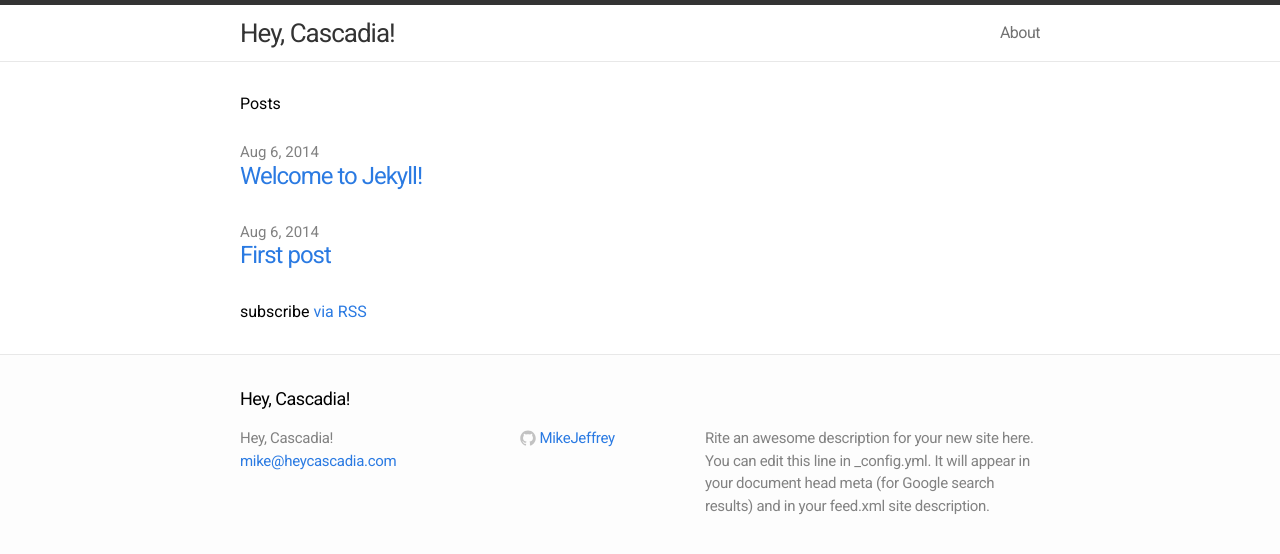
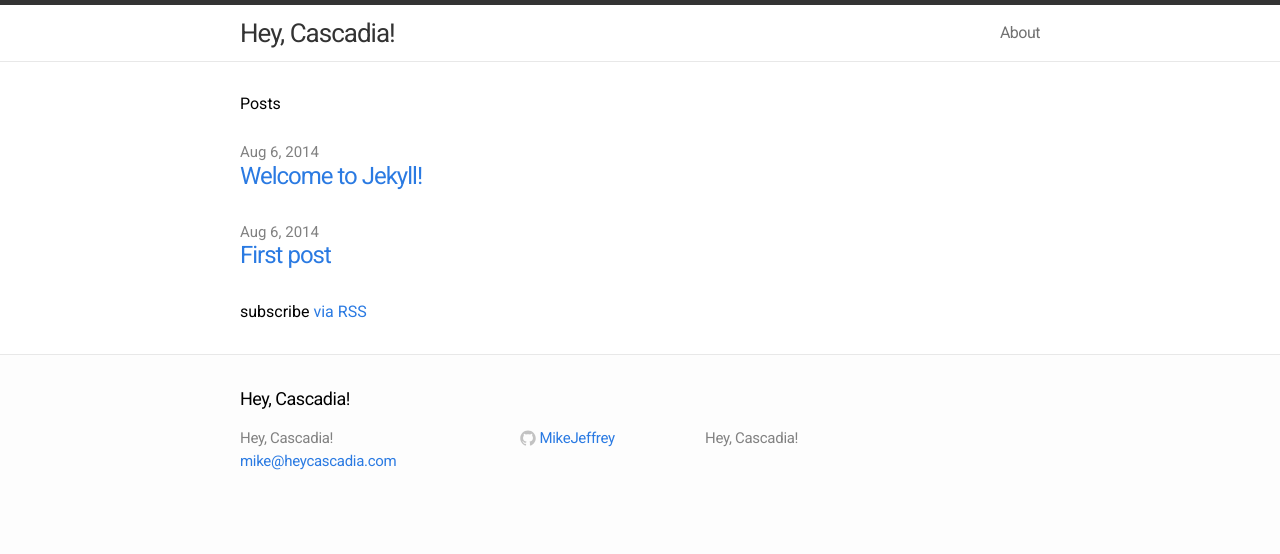
Before and after one commit to MikeJeffrey/heycascadia, a Jekyll site: the page built from index.html, in a window 1280 px wide. Shown: the top 554 px of the page. Built offline with Jekyll 4.4.1, drawn with Linux system fonts in a browser that asks for light colours.

Commit message:
Update _config.yml

```diff
--- a/_config.yml
+++ b/_config.yml
@@ -1,7 +1,7 @@
 # Site settings
 title: Hey, Cascadia!
 email: mike@heycascadia.com
-description: "Rite an awesome description for your new site here. You can edit this line in _config.yml. It will appear in your document head meta (for Google search results) and in your feed.xml site description."
+description: "Hey, Cascadia!"
 baseurl: ""
 url: "http://www.heycascadia.com"
 twitter_username:
```
